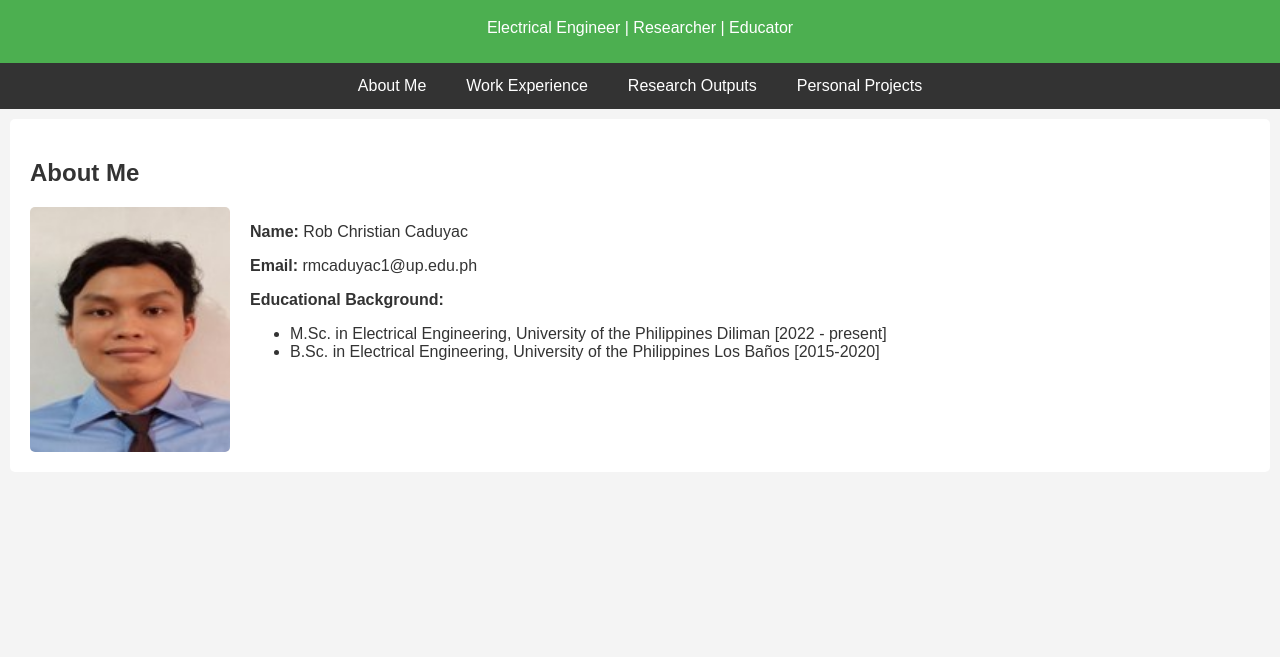
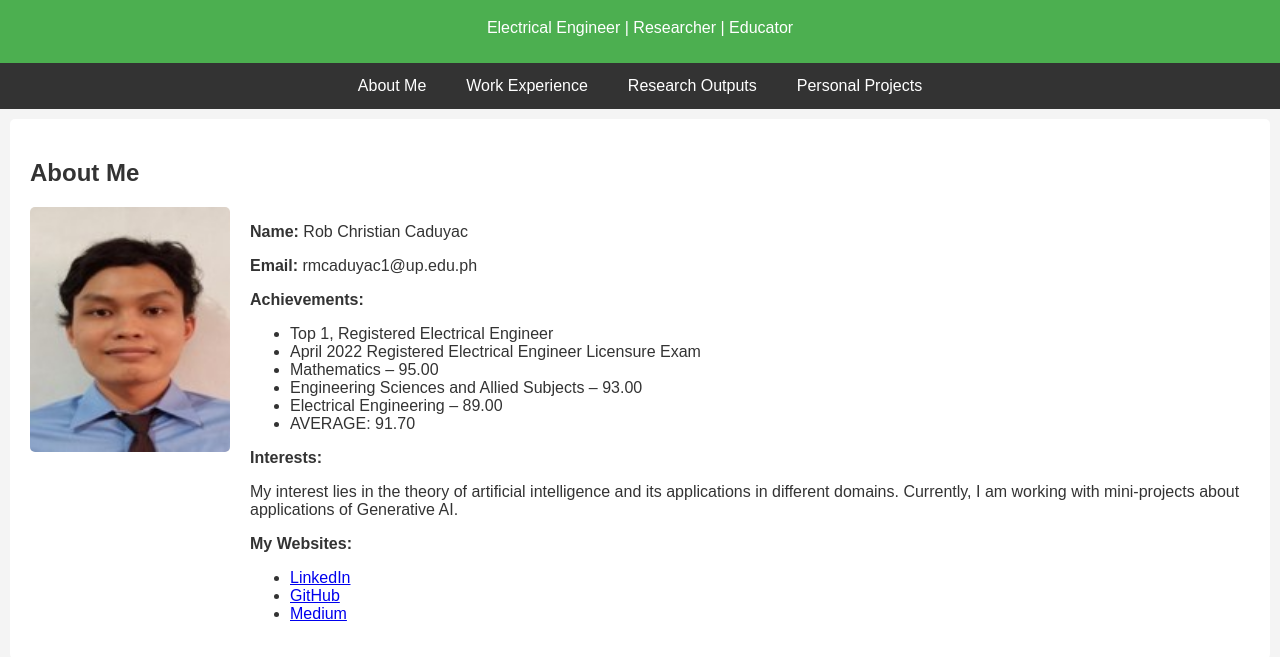
Before and after one commit to Rob-Christian/My-Website, a plain HTML site: page index.html in a window 1280 px wide. Shown: the part 71-728 px from the top of the page. Drawn offline with Linux system fonts and the light colour scheme.

Commit message:
Update index.html

```diff
--- a/index.html
+++ b/index.html
@@ -45,6 +45,12 @@
             background-color: white;
             border-radius: 5px;
         }
+        .personal-details, .work_experience, .research_outputs, .projects {
+            background-color: white;
+            padding: 20px;
+            border-radius: 5px;
+            margin-bottom: 20px;
+        }
         .about-container {
             display: flex;
             align-items: flex-start;
@@ -74,17 +80,29 @@
         <a href="#projects" onclick="showSection('projects')">Personal Projects</a>
     </nav>
 
-    <section id="about" class="container">
+    <section id="about" class="container active">
         <h2>About Me</h2>
         <div class="about-container">
             <img src="profile_pic.jpg" alt="Rob Christian Caduyac">
             <div class="about-text">
                 <p><strong>Name:</strong> Rob Christian Caduyac</p>
                 <p><strong>Email:</strong> rmcaduyac1@up.edu.ph</p>
-                <p><strong>Educational Background:</strong></p>
+                <p><strong>Achievements:</strong></p>
                 <ul>
-                    <li>M.Sc. in Electrical Engineering, University of the Philippines Diliman [2022 - present]</li>
-                    <li>B.Sc. in Electrical Engineering, University of the Philippines Los Baños [2015-2020]</li>
+                    <li>Top 1, Registered Electrical Engineer</li>
+                    <li>April 2022 Registered Electrical Engineer Licensure Exam</li>
+                    <li>Mathematics – 95.00</li>
+                    <li>Engineering Sciences and Allied Subjects – 93.00</li>
+                    <li>Electrical Engineering – 89.00</li>
+                    <li>AVERAGE: 91.70</li>
+                </ul>
+                <p><strong>Interests:</strong></p>
+                <p>My interest lies in the theory of artificial intelligence and its applications in different domains. Currently, I am working with mini-projects about applications of Generative AI.</p>
+                <p><strong>My Websites:</strong></p>
+                <ul>
+                    <li><a href="https://linkedin.com/in/rob-christian-caduyac-56190a19a/">LinkedIn</a></li>
+                    <li><a href="https://github.com/Rob-Christian">GitHub</a></li>
+                    <li><a href="https://medium.com/@rmcaduyac1_30165">Medium</a></li>
                 </ul>
             </div>
         </div>
@@ -132,7 +150,6 @@
 
     <section id="research_outputs" class="container">
         <h2>Research Outputs</h2>
-
         <h3>Publications</h3>
         <ol>
             <li>
@@ -146,7 +163,6 @@
                 in CRC Press eBooks, 2024, pp. 63–67.
             </li>
         </ol>
-
         <h3>Conference Presentations</h3>
         <ol>
             <li>
```
Lines whose indentation alone changed are shown as unchanged.
